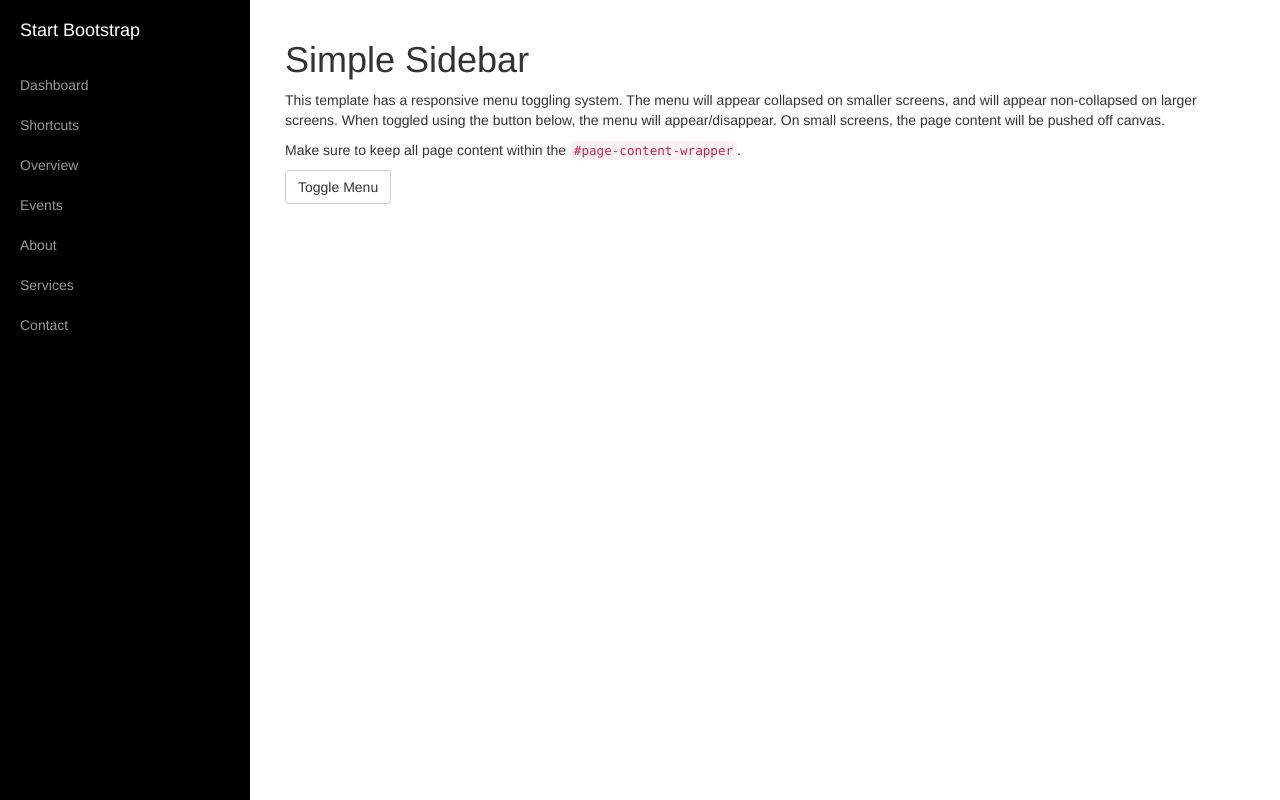
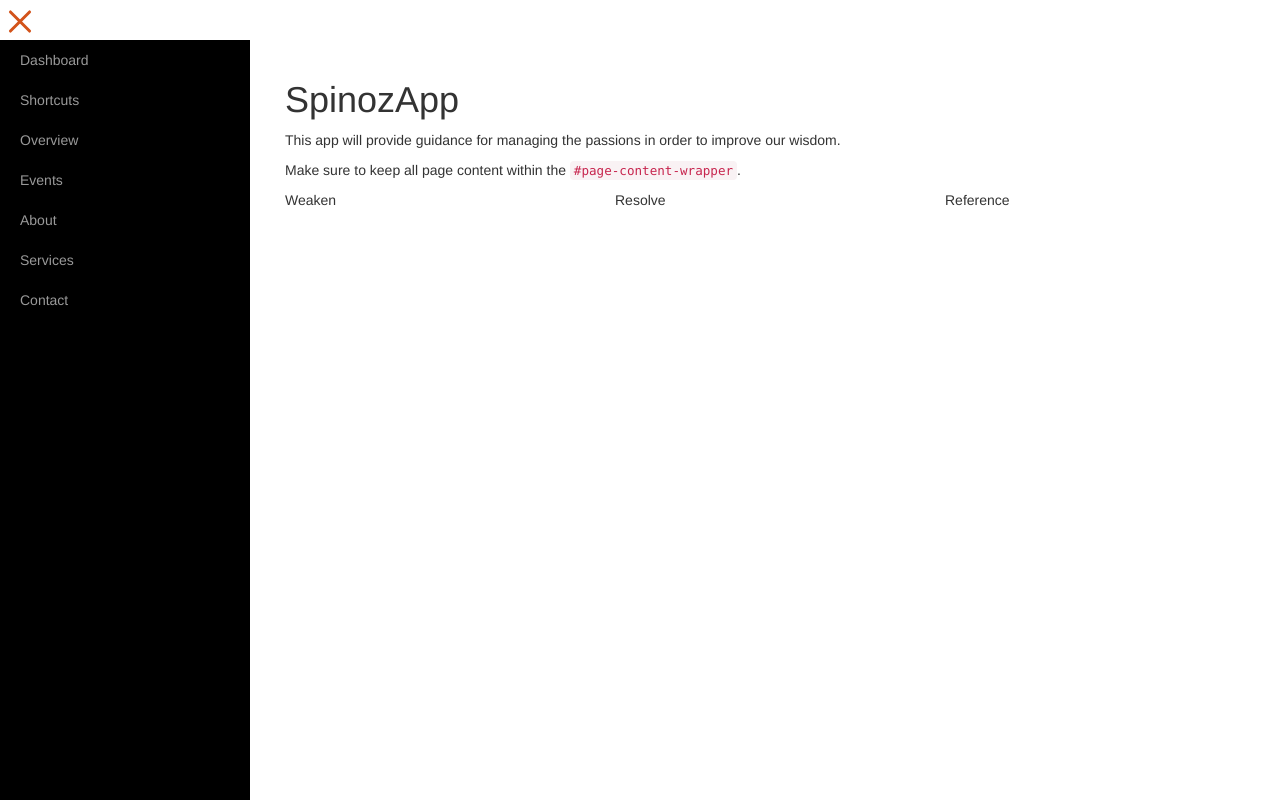
Before and after one commit to h3xar0n/spinoza, a website: page index.html in a window 1280 px wide. Drawn offline with nearby package versions, Linux system fonts and the light colour scheme.

Commit message:
Menu and layout now functional

```diff
--- /dev/null
+++ b/css/custom.css
@@ -0,0 +1,74 @@
+/*Hamburger Menu Icon*/
+
+#nav-icon {
+  width: 30px;
+  height: 30px;
+  position: relative;
+  margin: 10px 0 0 5px;
+  -webkit-transform: rotate(0deg);
+  -moz-transform: rotate(0deg);
+  -o-transform: rotate(0deg);
+  transform: rotate(0deg);
+  -webkit-transition: .5s ease-in-out;
+  -moz-transition: .5s ease-in-out;
+  -o-transition: .5s ease-in-out;
+  transition: .5s ease-in-out;
+  cursor: pointer;
+}
+
+#nav-icon span {
+  display: block;
+  position: absolute;
+  height: 3px;
+  width: 100%;
+  background: #d3531a;
+  border-radius: 9px;
+  opacity: 1;
+  left: 0;
+  -webkit-transform: rotate(0deg);
+  -moz-transform: rotate(0deg);
+  -o-transform: rotate(0deg);
+  transform: rotate(0deg);
+  -webkit-transition: .25s ease-in-out;
+  -moz-transition: .25s ease-in-out;
+  -o-transition: .25s ease-in-out;
+  transition: .25s ease-in-out;
+}
+
+#nav-icon span:nth-child(1) {
+  top: 0px;
+}
+
+#nav-icon span:nth-child(2),#nav-icon span:nth-child(3) {
+  top: 10px;
+}
+
+#nav-icon span:nth-child(4) {
+  top: 20px;
+}
+
+#nav-icon.open span:nth-child(1) {
+  top: 10px;
+  width: 0%;
+  left: 50%;
+}
+
+#nav-icon.open span:nth-child(2) {
+  -webkit-transform: rotate(45deg);
+  -moz-transform: rotate(45deg);
+  -o-transform: rotate(45deg);
+  transform: rotate(45deg);
+}
+
+#nav-icon.open span:nth-child(3) {
+  -webkit-transform: rotate(-45deg);
+  -moz-transform: rotate(-45deg);
+  -o-transform: rotate(-45deg);
+  transform: rotate(-45deg);
+}
+
+#nav-icon.open span:nth-child(4) {
+  top: 10px;
+  width: 0%;
+  left: 50%;
+}
--- a/index.html
+++ b/index.html
@@ -16,6 +16,7 @@
 
   <!-- Custom CSS -->
   <link href="css/simple-sidebar.css" rel="stylesheet">
+  <link href="css/custom.css" rel="stylesheet">
 
   <!-- HTML5 Shim and Respond.js IE8 support of HTML5 elements and media queries -->
   <!-- WARNING: Respond.js doesn't work if you view the page via file:// -->
@@ -27,17 +28,18 @@
 </head>
 
 <body>
-
+<!--   <a href="#menu-toggle" id="menu-toggle">
+ -->  <div id="nav-icon" class="menu-toggle open">
+    <span></span>
+    <span></span>
+    <span></span>
+    <span></span>
+  </div>
+  <!-- </a> -->
   <div id="wrapper" class="toggled">
-
     <!-- Sidebar -->
     <div id="sidebar-wrapper">
         <ul class="sidebar-nav">
-            <li class="sidebar-brand">
-                <a href="#">
-                    Start Bootstrap
-                </a>
-            </li>
             <li>
                 <a href="#">Dashboard</a>
             </li>
@@ -67,12 +69,15 @@
     <div id="page-content-wrapper">
       <div class="container-fluid">
         <div class="row">
-          <div class="col-lg-12">
-            <h1>Simple Sidebar</h1>
-            <p>This template has a responsive menu toggling system. The menu will appear collapsed on smaller screens, and will appear non-collapsed on larger screens. When toggled using the button below, the menu will appear/disappear. On small screens, the page content will be pushed off canvas.</p>
+          <div class="col-sm-12">
+            <h1>SpinozApp</h1>
+            <p>This app will provide guidance for managing the passions in order to
+            improve our wisdom.</p>
             <p>Make sure to keep all page content within the <code>#page-content-wrapper</code>.</p>
-            <a href="#menu-toggle" class="btn btn-default" id="menu-toggle">Toggle Menu</a>
           </div>
+          <div class="col-sm-4">Weaken</div>
+          <div class="col-sm-4">Resolve</div>
+          <div class="col-sm-4">Reference</div>
         </div>
       </div>
     </div>
@@ -82,6 +87,7 @@
   <!-- /#wrapper -->
   <!-- Vue -->
   <script src="https://unpkg.com/vue"></script>
+  <script src="js/vue.js"></script>
 
   <!-- jQuery -->
   <script src="js/jquery.js"></script>
@@ -91,12 +97,21 @@
 
   <!-- Menu Toggle Script -->
   <script>
-  $("#menu-toggle").click(function(e) {
+  $(".menu-toggle").click(function(e) {
     e.preventDefault();
     $("#wrapper").toggleClass("toggled");
   });
   </script>
 
+  <!-- Icon Script -->
+  <script>
+    $(document).ready(function(){
+      $('#nav-icon').click(function(){
+        $(this).toggleClass('open');
+      });
+    });
+  </script>
+
 </body>
 
 </html>
```
Also changed, not shown: js/vue.js (added).
